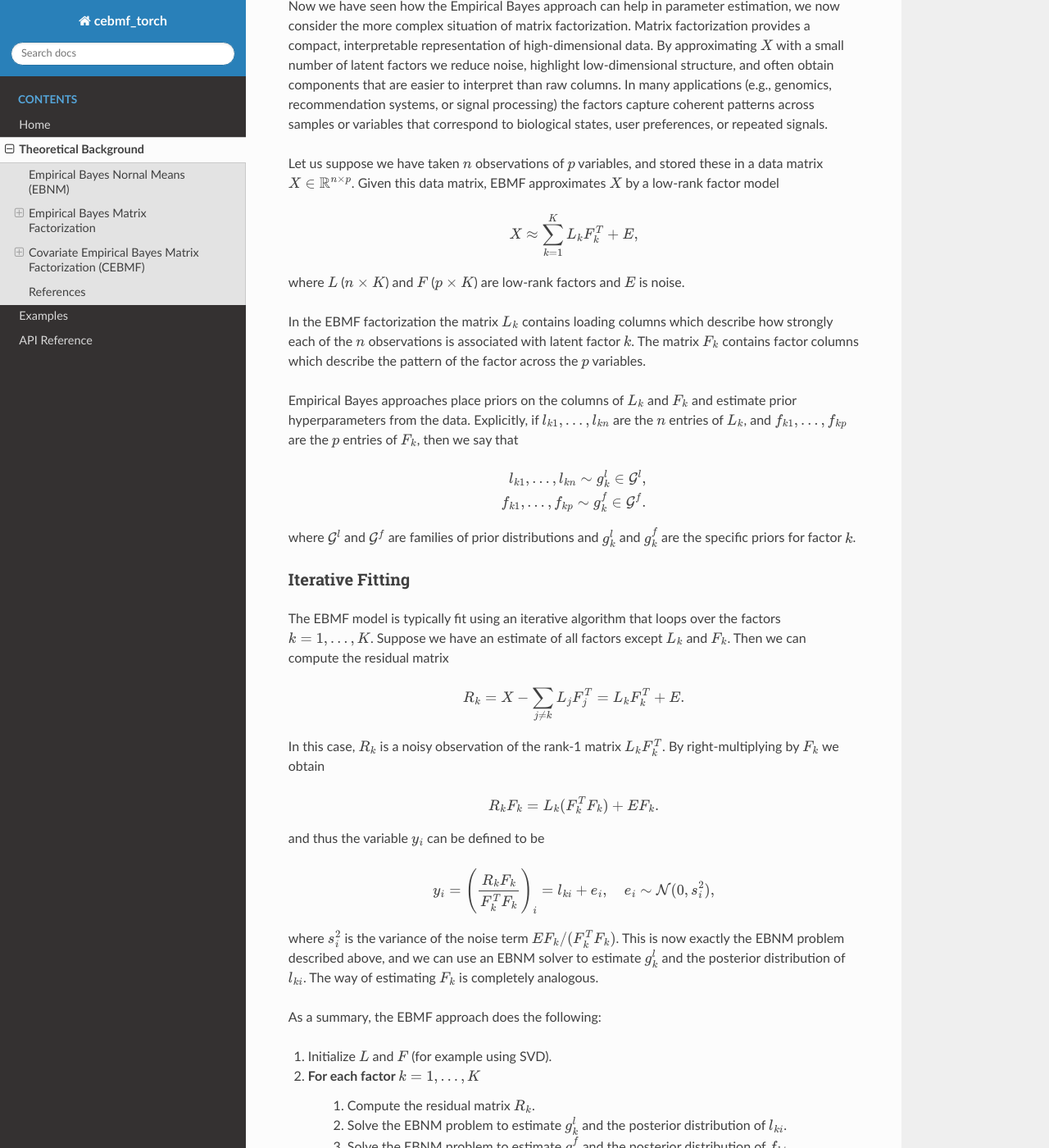
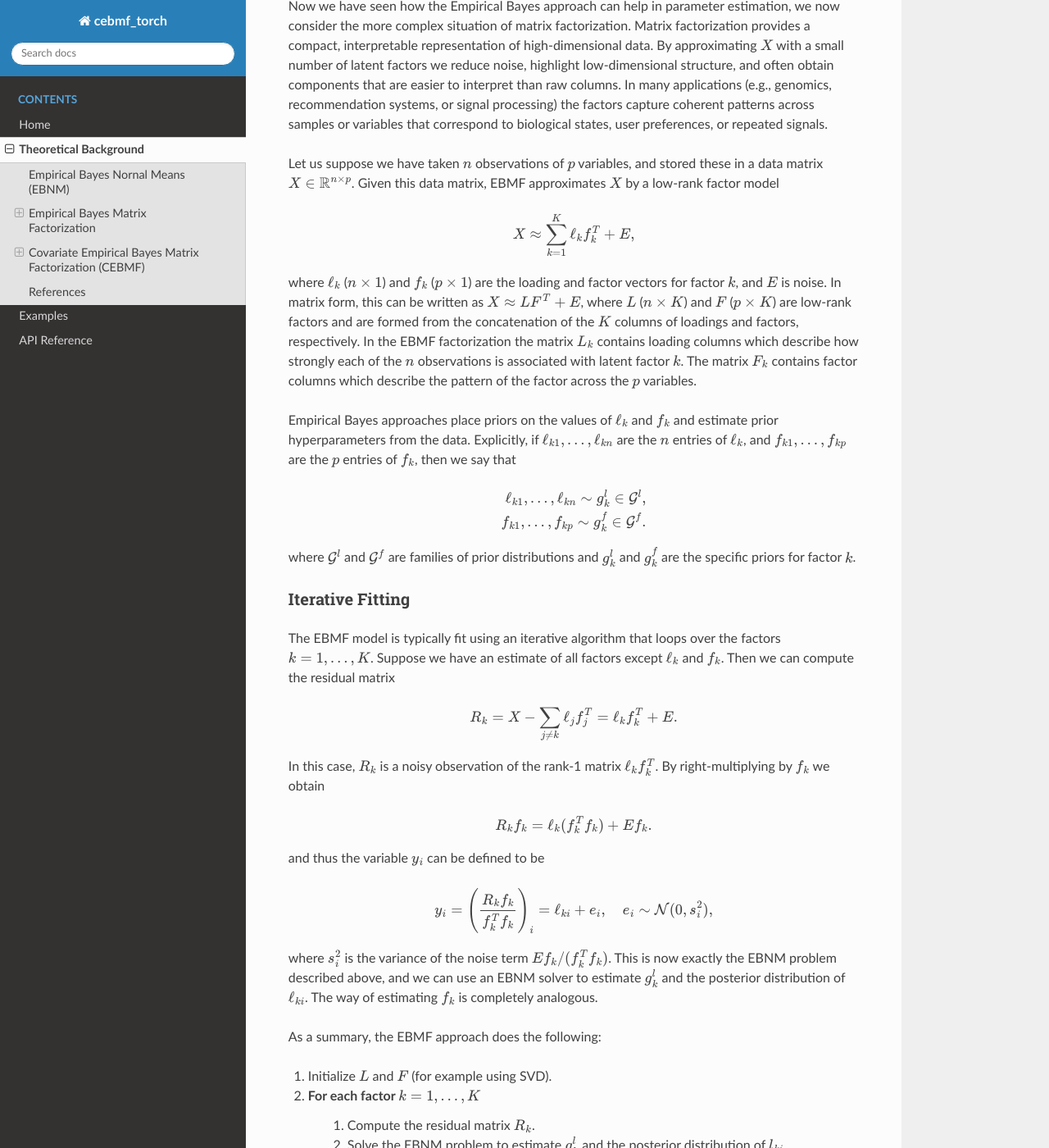
Before and after one commit to william-denault/cebmf_torch, a Sphinx documentation site: the page built from docs/source/theoretical_background.rst, in a window 1280 px wide and 1400 px high, scrolled down 1312 px. Shown: the whole window at 82% size. Built offline with Sphinx 7.4.7 and the Read the Docs theme 3.1.0, drawn with Linux system fonts in a browser that asks for light colours; pages that are not in the unit, such as notebooks, are missing from menus; some of the changed text lies outside the part shown.

Commit message:
Clarify vector vs matrices for rank-1 factors in theoretical background

```diff
--- a/docs/source/theoretical_background.rst
+++ b/docs/source/theoretical_background.rst
@@ -67,22 +67,24 @@ Given this data matrix, EBMF approximates :math:`X` by a low-rank factor
 model
 
 .. math::
-      X \approx \sum_{k=1}^K L_k F_k ^T + E,
+      X \approx \sum_{k=1}^K \ell_k f_k ^T + E,
 
-where :math:`L` (:math:`n \times K`) and :math:`F` (:math:`p \times K`) are low-rank factors and :math:`E` is noise.
-
+where :math:`\ell_k` (:math:`n \times 1`) and :math:`f_k` (:math:`p \times 1`) are the loading and factor
+vectors for factor :math:`k`, and :math:`E` is noise. In matrix form, this can be written as
+:math:`X \approx L F^T + E`, where :math:`L` (:math:`n \times K`) and :math:`F` (:math:`p \times K`)
+are low-rank factors and are formed from the concatenation of the :math:`K` columns of loadings and factors, respectively.
 In the EBMF factorization the matrix :math:`L_k` contains loading columns
 which describe how strongly each of the :math:`n` observations is associated with latent factor
 :math:`k`. The matrix :math:`F_k` contains factor columns which describe the
 pattern of the factor across the :math:`p` variables.
 
-Empirical Bayes approaches place priors on the columns of :math:`L_k` and :math:`F_k` and estimate prior
-hyperparameters from the data. Explicitly, if :math:`l_{k1}, \ldots, l_{kn}` are the
-:math:`n` entries of :math:`L_k`, and :math:`f_{k1}, \ldots, f_{kp}` are the
-:math:`p` entries of :math:`F_k`, then we say that
+Empirical Bayes approaches place priors on the values of :math:`\ell_k` and :math:`f_k` and estimate prior
+hyperparameters from the data. Explicitly, if :math:`\ell_{k1}, \ldots, \ell_{kn}` are the
+:math:`n` entries of :math:`\ell_k`, and :math:`f_{k1}, \ldots, f_{kp}` are the
+:math:`p` entries of :math:`f_k`, then we say that
 
 .. math::
-      l_{k1}, \ldots, l_{kn} \sim g_{k}^{l} \in \mathcal{G}^{l}, \\
+      \ell_{k1}, \ldots, \ell_{kn} \sim g_{k}^{l} \in \mathcal{G}^{l}, \\
       f_{k1}, \ldots, f_{kp} \sim g_{k}^{f} \in \mathcal{G}^{f}.
 
 where :math:`\mathcal{G}^{l}` and :math:`\mathcal{G}^{f}` are families of prior distributions
@@ -94,27 +96,27 @@ Iterative Fitting
 
 The EBMF model is typically fit using an iterative algorithm that
 loops over the factors :math:`k = 1, \ldots, K`.
-Suppose we have an estimate of all factors except :math:`L_k` and :math:`F_k`.
+Suppose we have an estimate of all factors except :math:`\ell_k` and :math:`f_k`.
 Then we can compute the residual matrix
 
 .. math::
-      R_k = X - \sum_{j \neq k} L_j F_j^T = L_k F_k^T + E.
+      R_k = X - \sum_{j \neq k} \ell_j f_j^T = \ell_k f_k^T + E.
 
-In this case, :math:`R_k` is a noisy observation of the rank-1 matrix :math:`L_k F_k^T`.
-By right-multiplying by :math:`F_k` we obtain
+In this case, :math:`R_k` is a noisy observation of the rank-1 matrix :math:`\ell_k f_k^T`.
+By right-multiplying by :math:`f_k` we obtain
 
 .. math::
-      R_k F_k = L_k (F_k^T F_k) + E F_k.
+      R_k f_k = \ell_k (f_k^T f_k) + E f_k.
 
 and thus the variable :math:`y_i` can be defined to be
 
 .. math::
-      y_i = \left(\frac{R_k F_k}{F_k^T F_k}\right)_i = l_{ki} + e_i, \quad e_i \sim \mathcal{N}(0, s_i^2),
+      y_i = \left(\frac{R_k f_k}{f_k^T f_k}\right)_i = \ell_{ki} + e_i, \quad e_i \sim \mathcal{N}(0, s_i^2),
 
-where :math:`s_i^2` is the variance of the noise term :math:`E F_k / (F_k^T F_k)`.
+where :math:`s_i^2` is the variance of the noise term :math:`E f_k / (f_k^T f_k)`.
 This is now exactly the EBNM problem described above, and we can use an EBNM solver to estimate
-:math:`g_k^l` and the posterior distribution of :math:`l_{ki}`.
-The way of estimating :math:`F_k` is completely analogous.
+:math:`g_k^l` and the posterior distribution of :math:`\ell_{ki}`.
+The way of estimating :math:`f_k` is completely analogous.
 
 
 As a summary, the EBMF approach does the following:
@@ -129,7 +131,7 @@ As a summary, the EBMF approach does the following:
 
 .. admonition:: TODO
 
-      Discuss sparsity and choice of prior families here.
+      Discuss sparsity and choice of prior families here. Discuss what our outputs are (posterior means)
 
 
 Key properties
@@ -163,6 +165,8 @@ where :math:`z_i` is the covariate vector for observation :math:`i` and :math:`\
 that maps covariates to variances. This could be the output of a neural network, or some simpler function such as a linear model.
 This problem now has the additional challenge of estimating the function :math:`\sigma_k^2(\cdot)` from the data.
 
+In the code, we define the covariates for :math:`L` to be :code:`X_l` and for :math:`F` to be :code:`X_f`.
+
 Mixture Density Networks
 ^^^^^^^^^^^^^^^^^^^^^^^^
 
```
